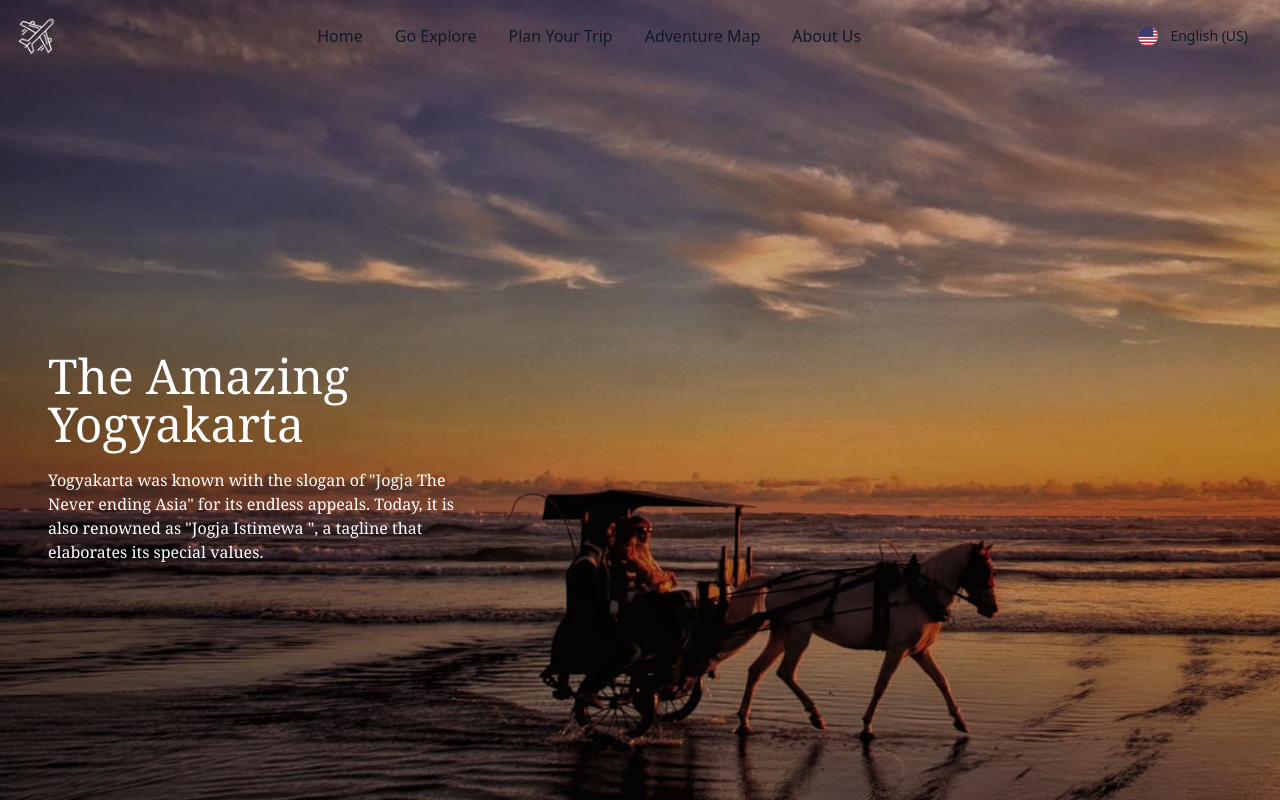
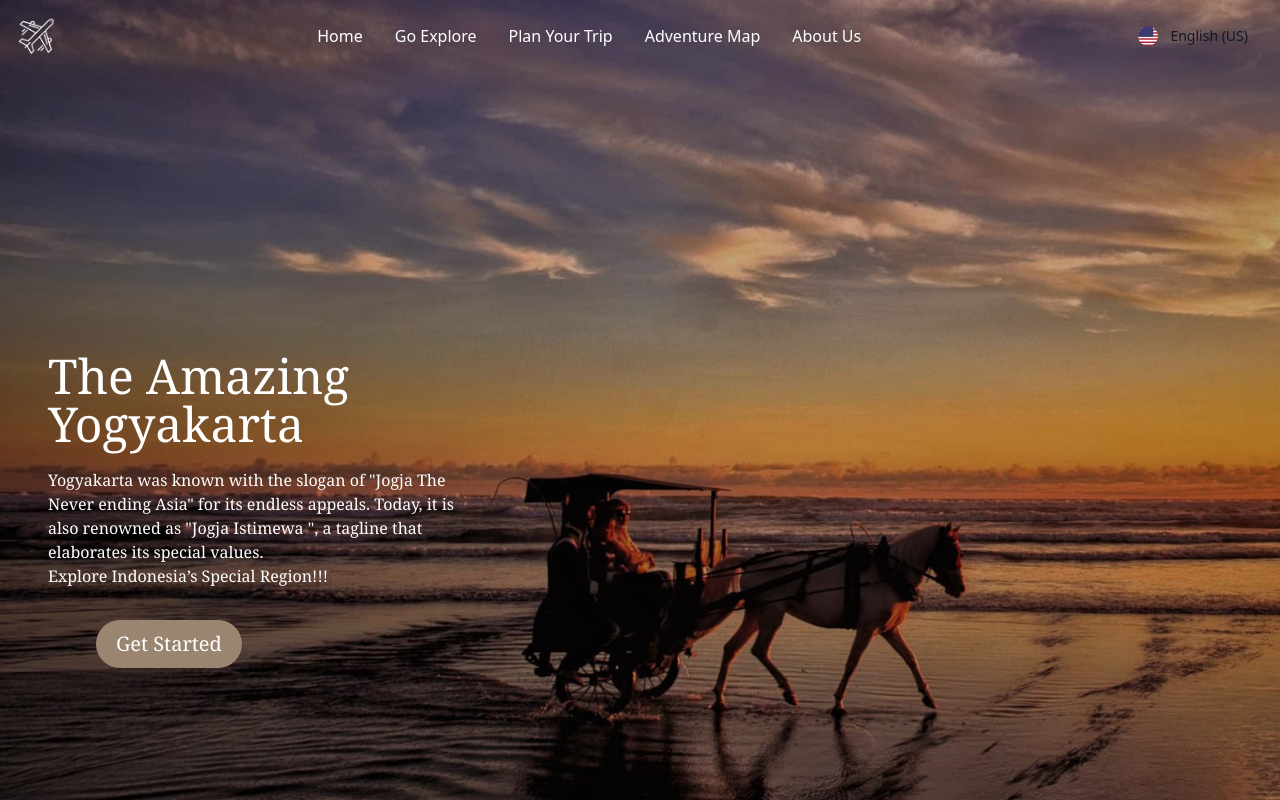
Before and after one commit to Kairose8/project-nusantara, a React (Vite) app: page / in a window 1280 px wide. Shown: the top 800 px of the page. Built offline with nearby package versions, Linux system fonts and the light colour scheme.

Commit message:
tambah component
component get started, dan merubah beberapa warna dengan warna custom

```diff
--- /dev/null
+++ b/src/components/GetStarted.jsx
@@ -0,0 +1,14 @@
+import { useNavigate } from "react-router-dom";
+
+export default function GetStarted() {
+    const navigate = useNavigate();
+
+    return(
+        <>
+            <button onClick={() => navigate('/ExplorePage')}
+            class="ml-24 mt-8 text-white bg-myColor-500 font-serif hover:bg-myColor-600 focus:outline-none text-xl rounded-full text-sm px-5 py-2.5 text-center me-2 mb-2">
+                Get Started
+            </button>
+        </>
+    );
+}
--- a/src/components/Navbar.jsx
+++ b/src/components/Navbar.jsx
@@ -2,7 +2,7 @@ import iconAirplane from "../assets/iconAirplane.png";
 import { useNavigate } from "react-router-dom";
 
 
-function Navbar() {
+export default function Navbar() {
   const navigate = useNavigate();
 
   return (
@@ -247,35 +247,35 @@ function Navbar() {
             <ul className="flex flex-col font-medium p-4 md:p-0 mt-4 border border-gray-100 rounded-lg  md:space-x-8 rtl:space-x-reverse md:flex-row md:mt-0 md:border-0">
               <li>
                 <button onClick={() => navigate('/') }
-                  className="block py-2 px-3 md:p-0 text-gray-900 rounded hover:bg-gray-100 md:hover:bg-transparent md:hover:text-yellow-600 dark:text-white md:dark:hover:text-yellow-600 dark:hover:bg-gray-700 dark:hover:text-white md:dark:hover:bg-transparent dark:border-gray-700"
+                  className="block py-2 px-3 md:p-0 text-white rounded bg-transparent hover:text-yellow-600"
                 >
                   Home
                 </button>
               </li>
               <li>
                 <button onClick={() => navigate('/ExplorePage') }
-                  className="block py-2 px-3 md:p-0 text-gray-900 rounded hover:bg-gray-100 md:hover:bg-transparent md:hover:text-yellow-600 dark:text-white md:dark:hover:text-yellow-600 dark:hover:bg-gray-700 dark:hover:text-white md:dark:hover:bg-transparent dark:border-gray-700"
+                  className="block py-2 px-3 md:p-0 text-white rounded bg-transparent hover:text-yellow-600"
                 >
                   Go Explore
                 </button>
               </li>
               <li>
               <button onClick={() => navigate('/TripPlanner') }
-                  className="block py-2 px-3 md:p-0 text-gray-900 rounded hover:bg-gray-100 md:hover:bg-transparent md:hover:text-yellow-600 dark:text-white md:dark:hover:text-yellow-600 dark:hover:bg-gray-700 dark:hover:text-white md:dark:hover:bg-transparent dark:border-gray-700"
+                  className="block py-2 px-3 md:p-0 text-white rounded bg-transparent hover:text-yellow-600"
                 >
                   Plan Your Trip
                 </button>
               </li>
               <li>
               <button onClick={() => navigate('/MapPage') }
-                  className="block py-2 px-3 md:p-0 text-gray-900 rounded hover:bg-gray-100 md:hover:bg-transparent md:hover:text-yellow-600 dark:text-white md:dark:hover:text-yellow-600 dark:hover:bg-gray-700 dark:hover:text-white md:dark:hover:bg-transparent dark:border-gray-700"
+                  className="block py-2 px-3 md:p-0 text-white rounded bg-transparent hover:text-yellow-600"
                 >
                   Adventure Map
                 </button>
               </li>
               <li>
               <button onClick={() => navigate('/AboutUs') }
-                  className="block py-2 px-3 md:p-0 text-gray-900 rounded hover:bg-gray-100 md:hover:bg-transparent md:hover:text-yellow-600 dark:text-white md:dark:hover:text-yellow-600 dark:hover:bg-gray-700 dark:hover:text-white md:dark:hover:bg-transparent dark:border-gray-700"
+                  className="block py-2 px-3 md:p-0 text-white rounded bg-transparent hover:text-yellow-600"
                 >
                   About Us
                 </button>
@@ -287,5 +287,3 @@ function Navbar() {
     </>
   );
 }
-
-export default Navbar;
--- a/src/pages/AboutUS.jsx
+++ b/src/pages/AboutUS.jsx
@@ -7,16 +7,16 @@ import denzel from "../assets/denzel1.jpg";
 export default function AboutUs() {
   return (
     <>
-      <h1 class="text-5xl mt-10 text-center font-semibold text-yellow-800 font-serif">
+      <h1 class="text-5xl mt-10 text-center font-semibold text-myColor-500 font-serif">
         Hihiheha
         <br />
       </h1>
-        <h1 class="text-5xl mt-2 mb-10 text-center text-yellow-400 font-serif">
+        <h1 class="text-5xl mt-2 mb-10 text-center text-myColor-200 font-serif">
           Meet Our Team!
         </h1>
 
       <div class="flex justify-around flex-wrap px-14">
-        <div class="w-52 mx-auto overflow-hidden bg-white rounded-lg shadow-lg hover:shadow-yellow-600 mb-5">
+        <div class="w-52 mx-auto overflow-hidden bg-white rounded-lg shadow-lg hover:shadow-myColor-500 mb-5">
           <div class="relative">
             <img class="w-full h-48 object-cover" src={bintang} />
           </div>
--- a/src/pages/Home.jsx
+++ b/src/pages/Home.jsx
@@ -1,21 +1,34 @@
+import GetStarted from "../components/GetStarted";
+
 export default function Home() {
   return (
     <>
-
       <br />
       <br />
       <br />
       <p class="font-serif text-5xl mb-5 mt-52 text-white ml-12 w-1/3">
         The Amazing Yogyakarta
       </p>
-        <p class="font-serif mb-96 text-white ml-12 w-1/3">
+
+      <p class="font-serif text-white ml-12 w-1/3">
         Yogyakarta was known with the slogan of "Jogja The Never ending Asia"
         for its endless appeals. Today, it is also renowned as "Jogja Istimewa
         ", a tagline that elaborates its special values.
       </p>
-        <p>Explore Indonesia’s Special Region!!!</p>
-
-        {/* <StartButton/> */}
+      <p class="font-serif text-white ml-12 w-1/3">Explore Indonesia’s Special Region!!!</p>
+      <GetStarted />
+      <br />
+      <br />
+      <br />
+      <br />
+      <br />
+      <br />
+      <br />
+      <br />
+      <br />
+      <br />
+      <br />
+      <br />
     </>
   );
 }
--- a/tailwind.config.js
+++ b/tailwind.config.js
@@ -1,12 +1,24 @@
 // @type {import('tailwindcss').Config}
 
 export default {
-  content: [
-    "./index.html",
-    "./src/**/*.{js,ts,jsx,tsx}",
-  ],
+  content: ["./index.html", "./src/**/*.{js,ts,jsx,tsx}"],
   theme: {
-    extend: {},
+    extend: {
+      colors: {
+        myColor: {
+          50: "#f5f3f1",
+          100: "#ebe7e2",
+          200: "#d7cec6",
+          300: "#c2b6a9",
+          400: "#ae9d8d",
+          500: "#9a8570",
+          600: "#7b6a5a",
+          700: "#5c5043",
+          800: "#3e352d",
+          900: "#1f1b16",
+        },
+      },
+    },
   },
   plugins: [],
-}
+};
```
Lines whose indentation alone changed are shown as unchanged.
